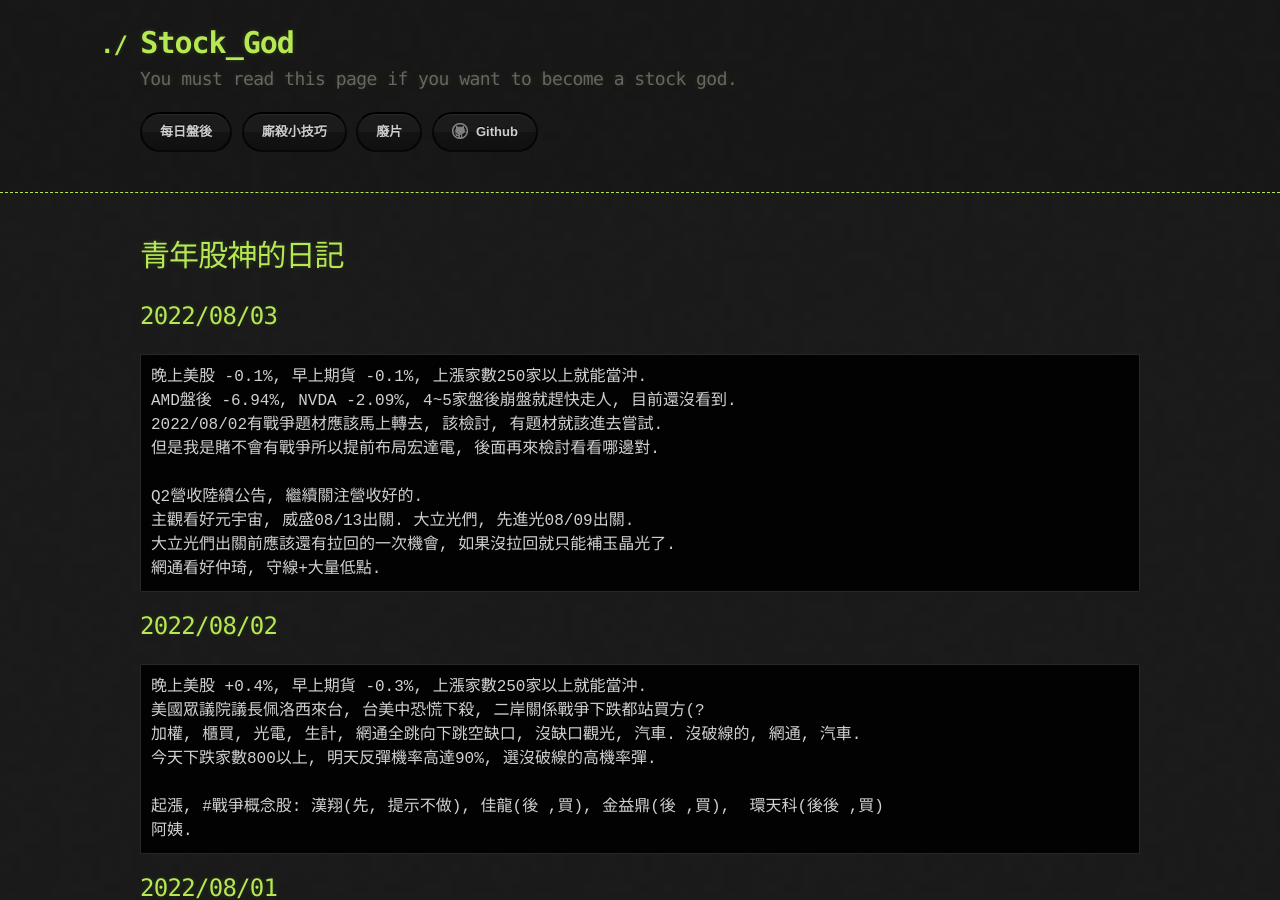
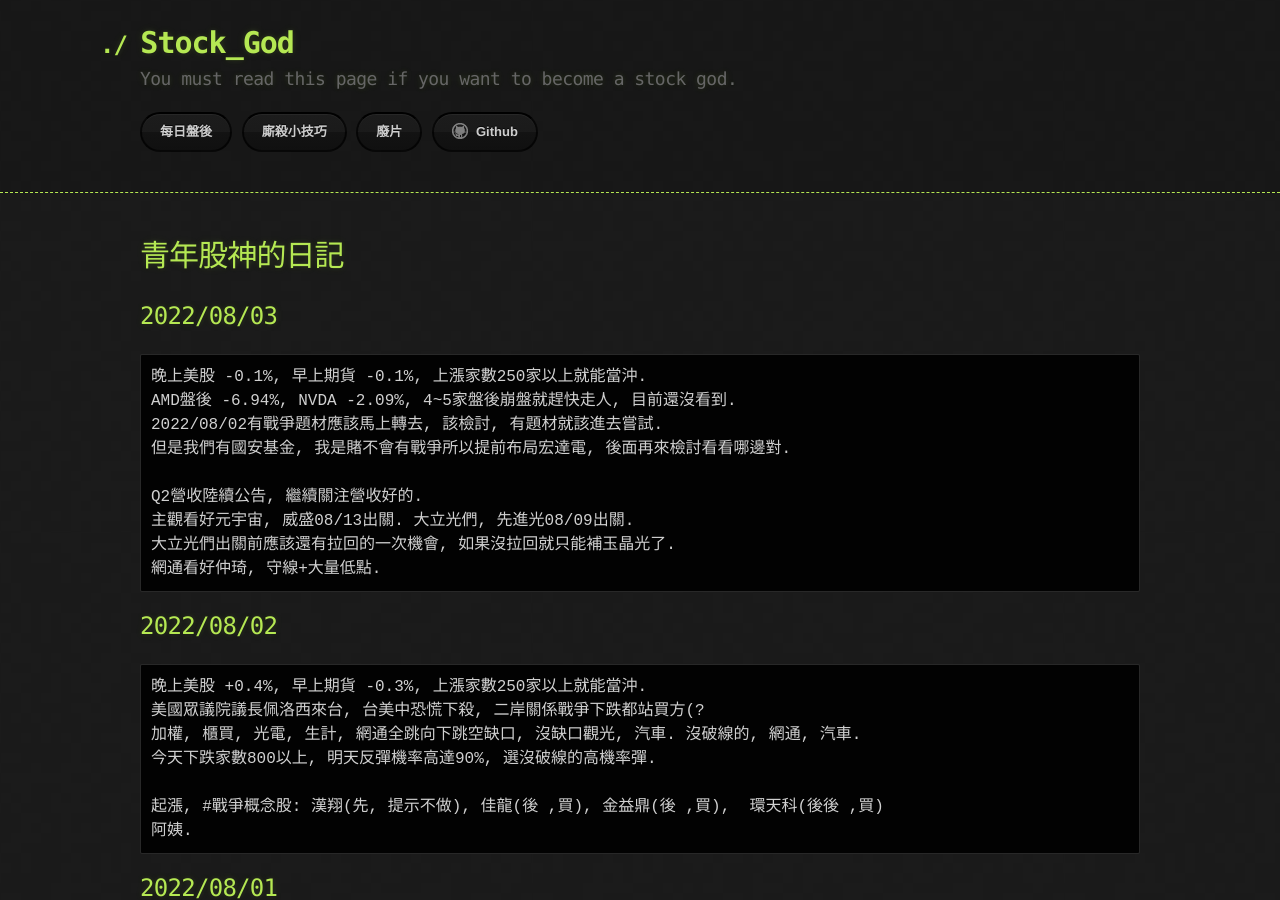
Before and after one commit to lepg5487/Stock_God, a Jekyll site: the page built from index.md, in a window 1280 px wide and 900 px high. Built offline with Jekyll 4.4.1, drawn with Linux system fonts in a browser that asks for light colours; our own code applies the rules of GitHub Pages for plain Markdown files.

Commit message:
Update index.md

```diff
--- a/index.md
+++ b/index.md
@@ -9,7 +9,7 @@ layout: testlayouts
 晚上美股 -0.1%, 早上期貨 -0.1%, 上漲家數250家以上就能當沖.
 AMD盤後 -6.94%, NVDA -2.09%, 4~5家盤後崩盤就趕快走人, 目前還沒看到.
 2022/08/02有戰爭題材應該馬上轉去, 該檢討, 有題材就該進去嘗試.
-但是我是賭不會有戰爭所以提前布局宏達電, 後面再來檢討看看哪邊對.
+但是我們有國安基金, 我是賭不會有戰爭所以提前布局宏達電, 後面再來檢討看看哪邊對.
 
 Q2營收陸續公告, 繼續關注營收好的.
 主觀看好元宇宙, 威盛08/13出關. 大立光們, 先進光08/09出關.
```
